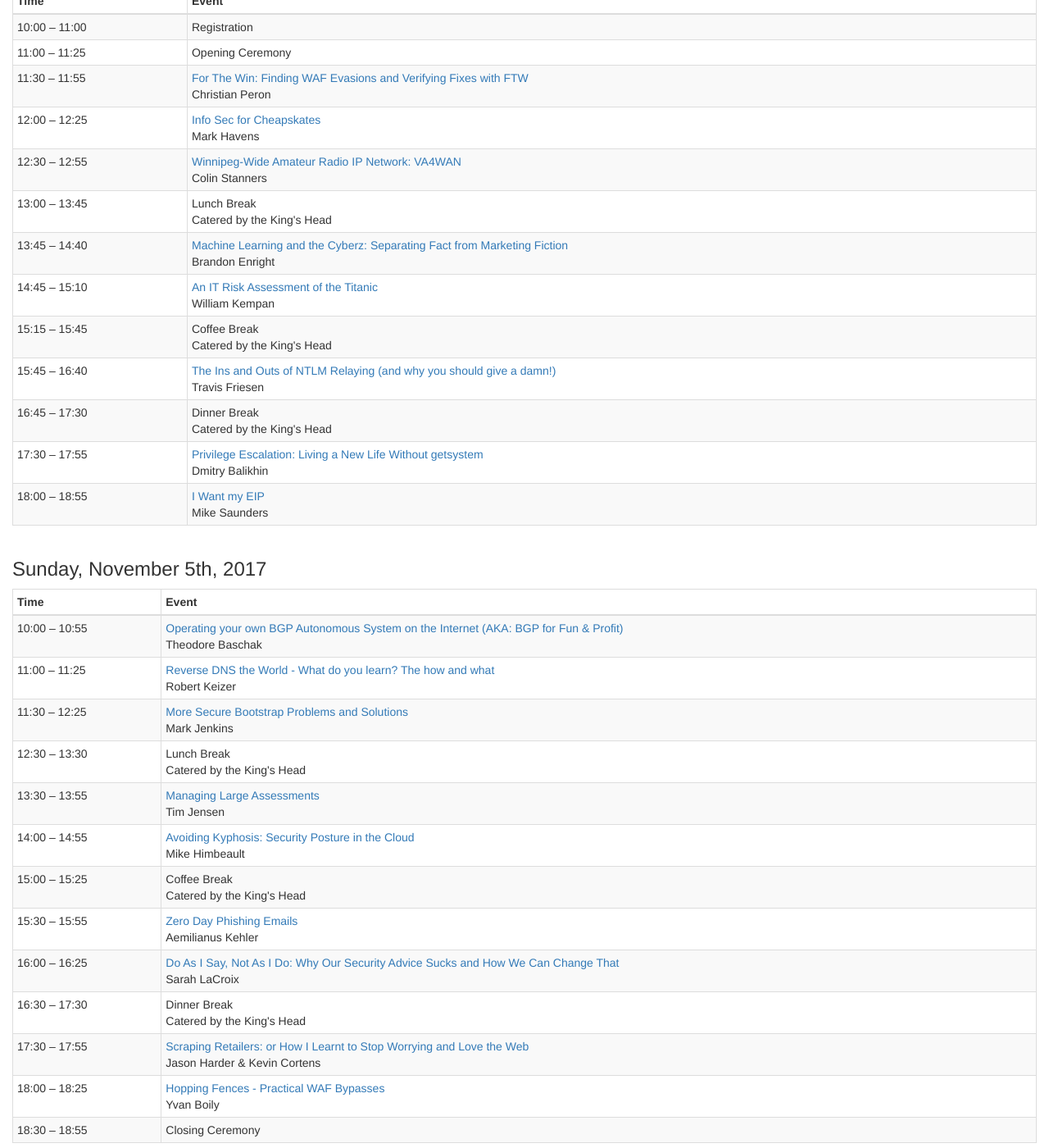
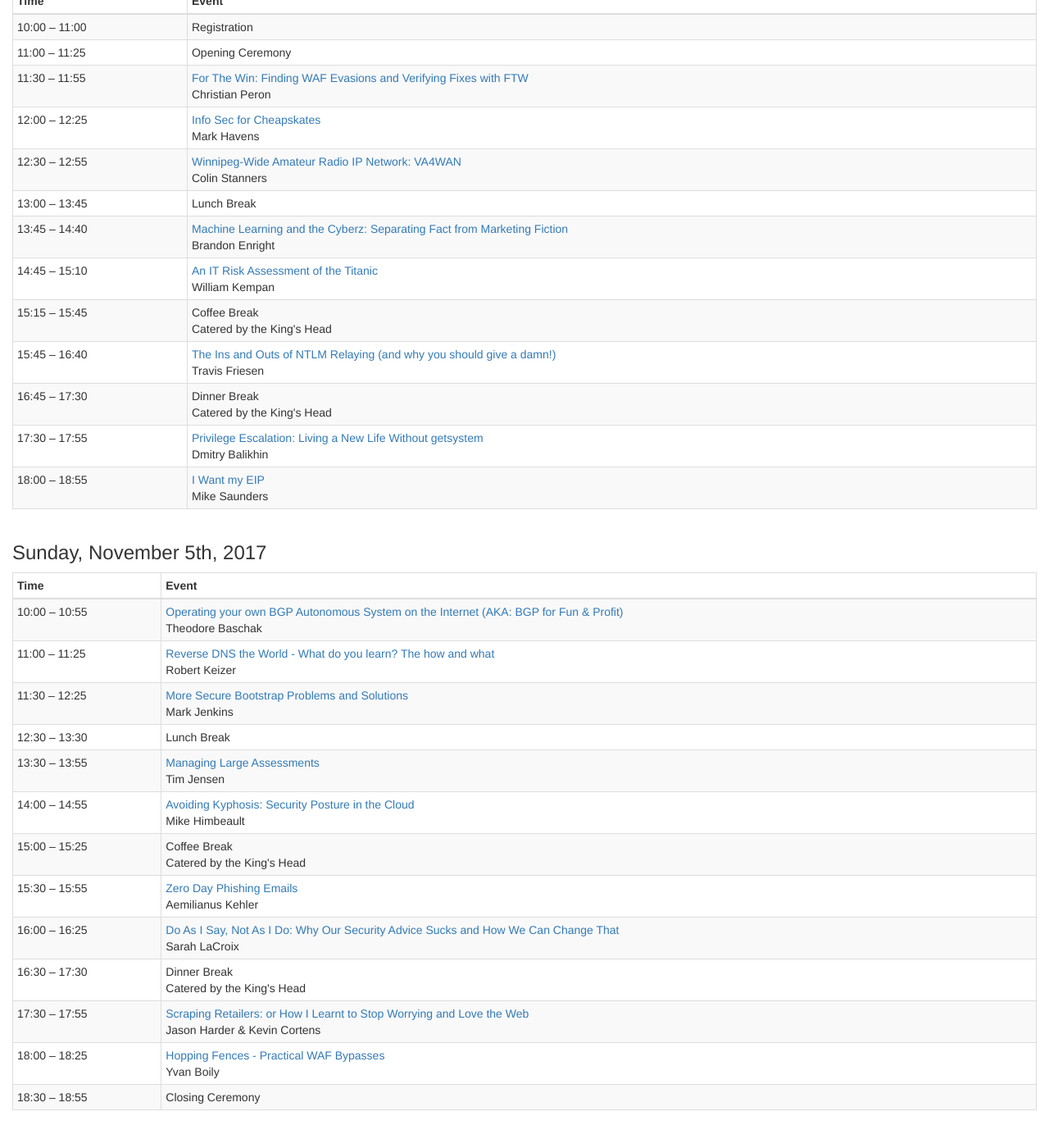
Before and after one commit to bsideswpg/bsideswpg.github.io, a Jekyll site: the page built from 2017-speakers.md, in a window 1280 px wide and 1400 px high, scrolled down 517 px. Shown: the whole window at 82% size. Built offline with Jekyll 4.4.1, drawn with Linux system fonts in a browser that asks for light colours.

Commit message:
Make lunch on schedule consistent with f54b229c031b5bd62a75681d18d8a6a355bc609d

```diff
--- a/2017-speakers.md
+++ b/2017-speakers.md
@@ -36,7 +36,7 @@ permalink: /speakers/
         </tr>
         <tr>
           <td>13:00 &ndash; 13:45</td>
-          <td>Lunch Break<br/>Catered by the King's Head</td>
+          <td>Lunch Break</td>
         </tr>
         <tr>
           <td>13:45 &ndash; 14:40</td>
@@ -98,7 +98,7 @@ permalink: /speakers/
         </tr>
         <tr>
           <td>12:30 &ndash; 13:30</td>
-          <td>Lunch Break<br/>Catered by the King's Head</td>
+          <td>Lunch Break</td>
         </tr>
         <tr>
           <td>13:30 &ndash; 13:55</td>
```
